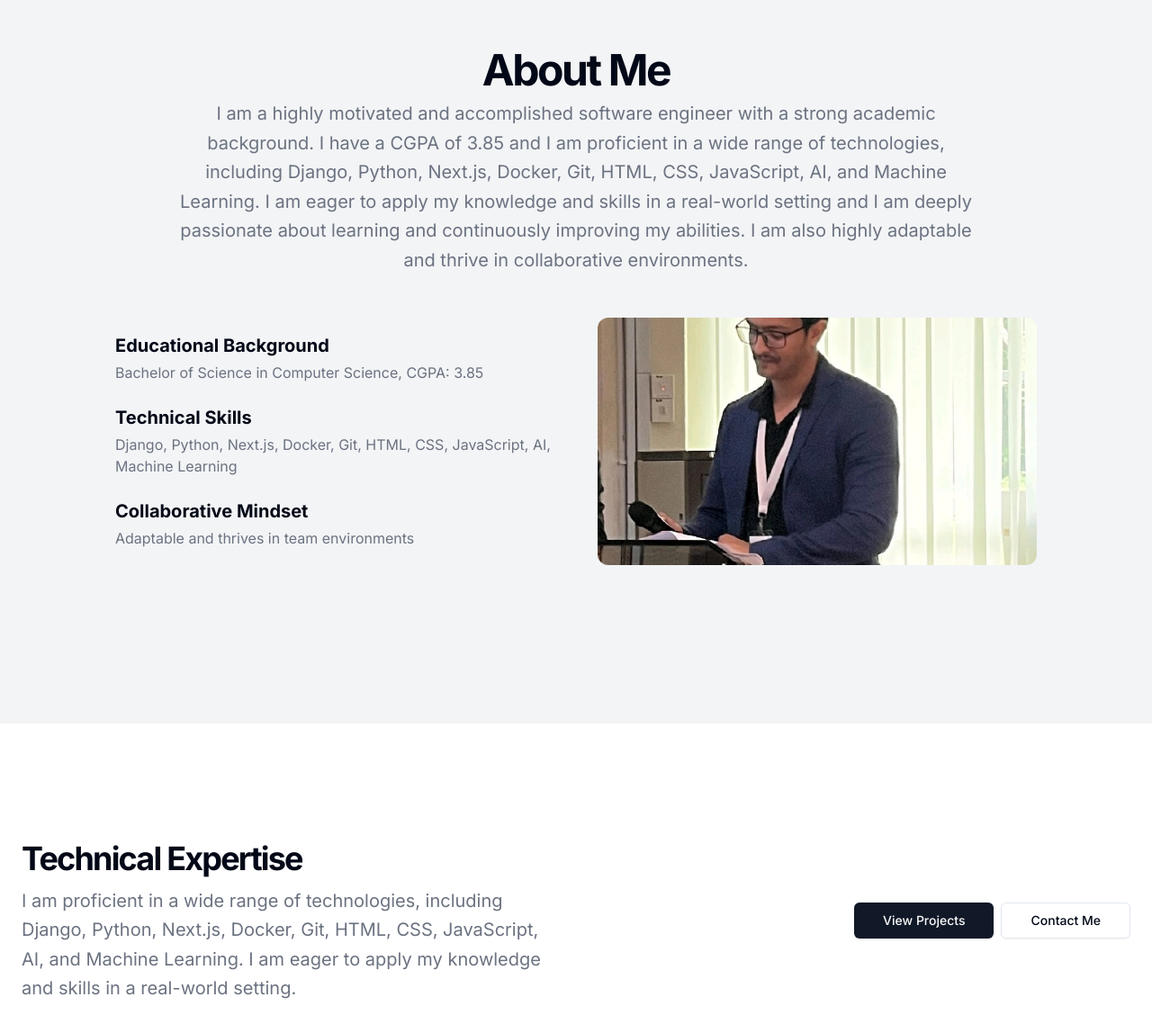
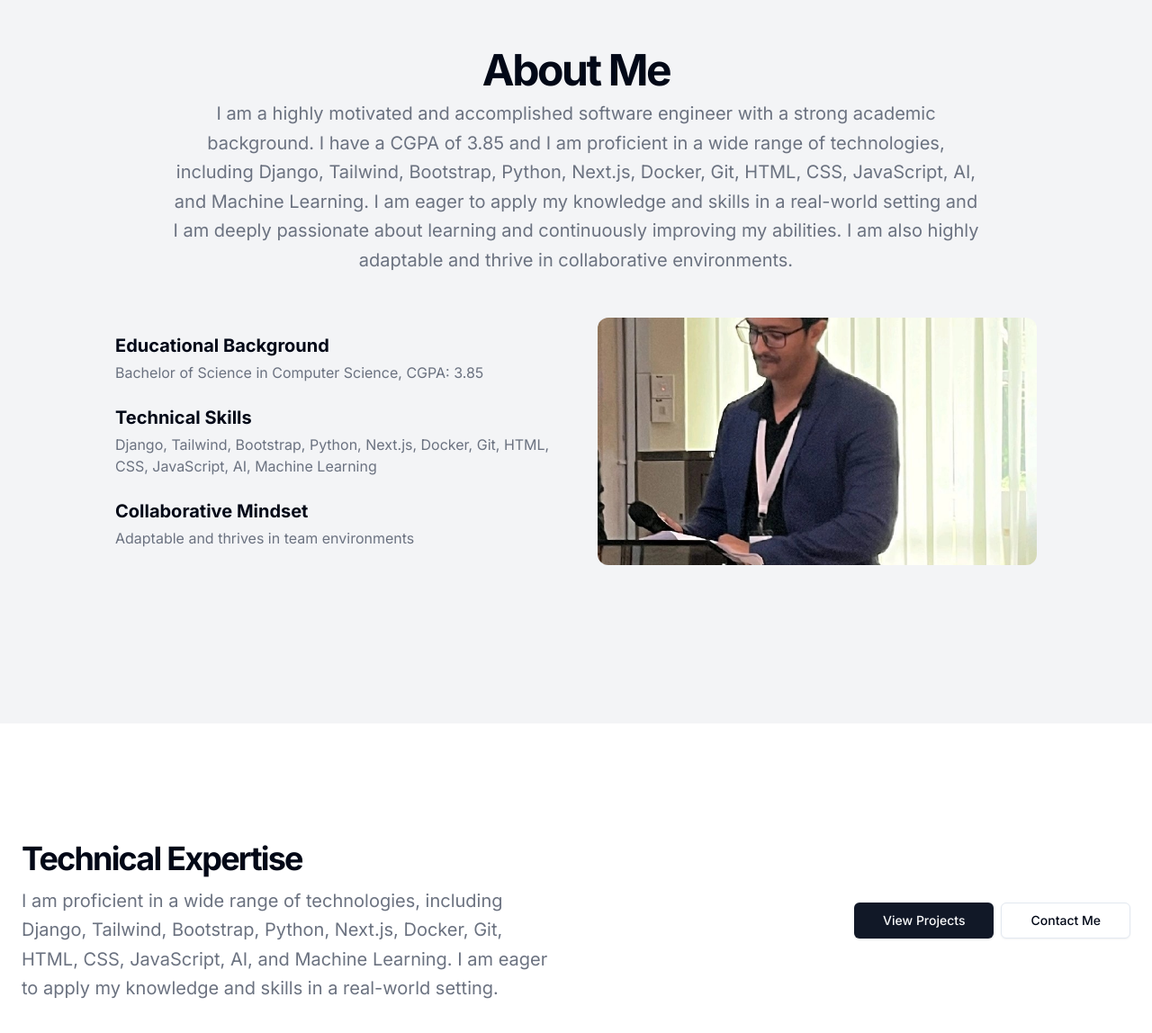
Before and after one commit to Mohmmde1/portfolio, a Next.js app: page / in a window 1280 px wide. Shown: the part 1114-2262 px from the top of the page at 90% size. Built offline with nearby package versions, Linux system fonts and the light colour scheme.

Commit message:
feat: added new tech tools

```diff
--- a/src/app/page.js
+++ b/src/app/page.js
@@ -56,7 +56,7 @@ export default function Component() {
                 <h2 className="text-3xl font-bold tracking-tighter sm:text-5xl">About Me</h2>
                 <p className="max-w-[900px] text-gray-500 md:text-xl/relaxed lg:text-base/relaxed xl:text-xl/relaxed dark:text-gray-400">
                   I am a highly motivated and accomplished software engineer with a strong academic background. I have a
-                  CGPA of 3.85 and I am proficient in a wide range of technologies, including Django, Python, Next.js,
+                  CGPA of 3.85 and I am proficient in a wide range of technologies, including Django, Tailwind, Bootstrap, Python, Next.js,
                   Docker, Git, HTML, CSS, JavaScript, AI, and Machine Learning. I am eager to apply my knowledge and
                   skills in a real-world setting and I am deeply passionate about learning and continuously improving my
                   abilities. I am also highly adaptable and thrive in collaborative environments.
@@ -86,7 +86,7 @@ export default function Component() {
                     <div className="grid gap-1">
                       <h3 className="text-xl font-bold">Technical Skills</h3>
                       <p className="text-gray-500 dark:text-gray-400">
-                        Django, Python, Next.js, Docker, Git, HTML, CSS, JavaScript, AI, Machine Learning
+                        Django, Tailwind, Bootstrap, Python, Next.js, Docker, Git, HTML, CSS, JavaScript, AI, Machine Learning
                       </p>
                     </div>
                   </li>
@@ -107,7 +107,7 @@ export default function Component() {
             <div className="space-y-2">
               <h2 className="text-3xl font-bold tracking-tighter md:text-4xl/tight">Technical Expertise</h2>
               <p className="max-w-[600px] text-gray-500 md:text-xl/relaxed lg:text-base/relaxed xl:text-xl/relaxed dark:text-gray-400">
-                I am proficient in a wide range of technologies, including Django, Python, Next.js, Docker, Git, HTML,
+                I am proficient in a wide range of technologies, including Django, Tailwind, Bootstrap, Python, Next.js, Docker, Git, HTML,
                 CSS, JavaScript, AI, and Machine Learning. I am eager to apply my knowledge and skills in a real-world
                 setting.
               </p>
```
